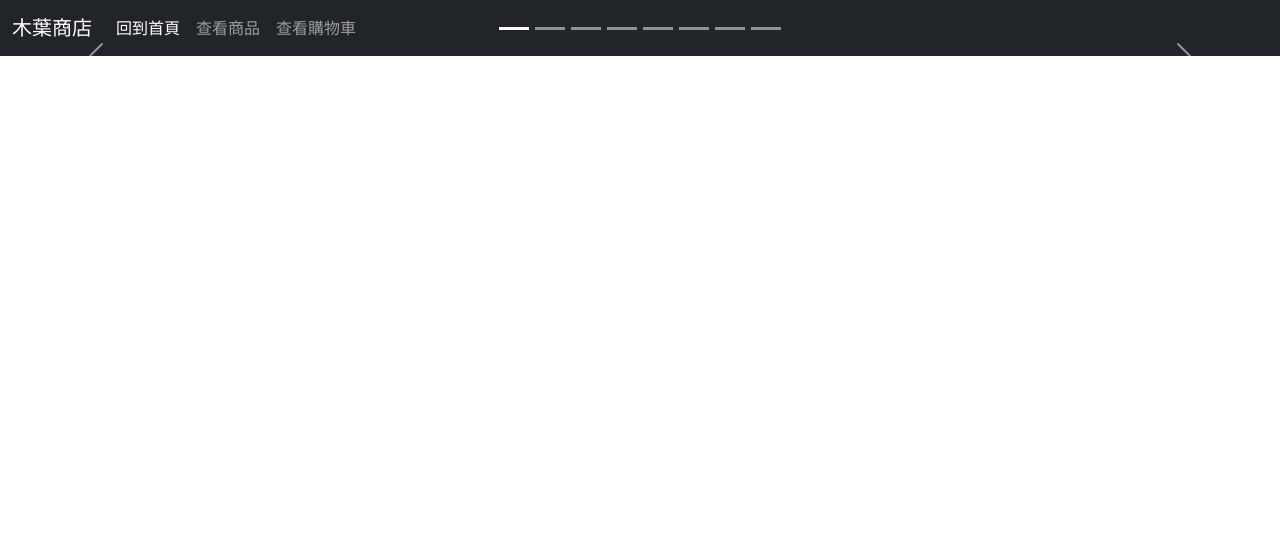
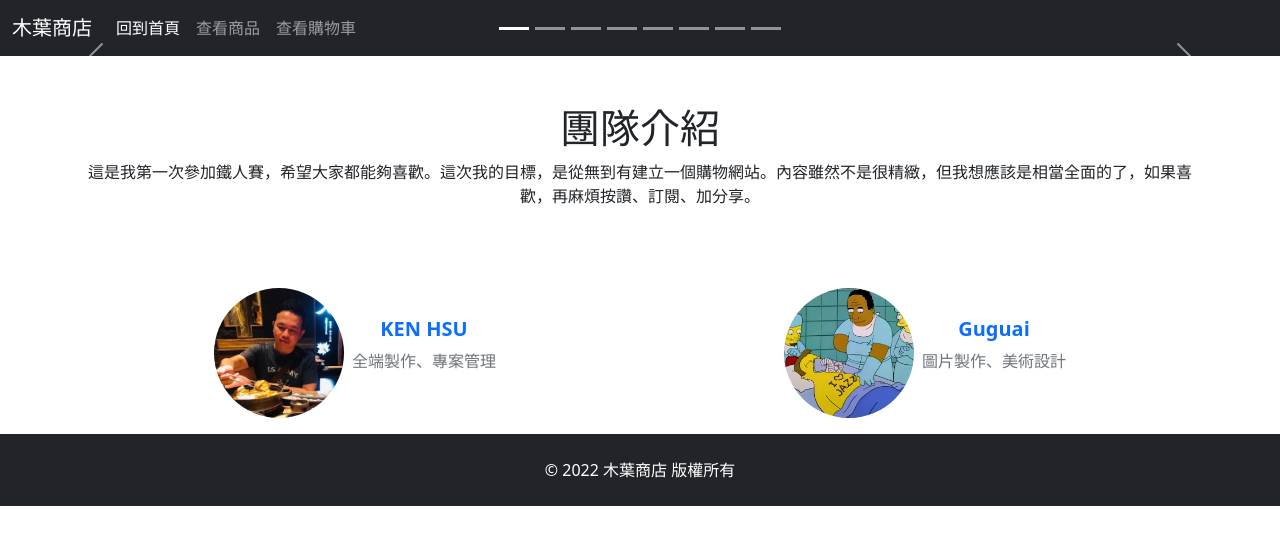
Before and after one commit to MiruOrange/narutomarket, a Django app: template templates/index.html in a window 1280 px wide. Shown: the top 545 px of the page. Run offline with Django 4.2, Linux system fonts and the light colour scheme; the template is opened without the code that fills it, so the values that code supplies are empty.

Commit message:
完成了index.html網頁製作

```diff
--- a/templates/base.html
+++ b/templates/base.html
@@ -23,6 +23,13 @@
         </div>
     </nav>
     {% block content %} {% endblock %}
+    <footer class="container-fluid text-center bg-dark text-white py-4">
+      <div class="row">
+        <div class="col">
+          © 2022 木葉商店 版權所有
+        </div>
+      </div>
+    </footer>
     <script src="https://cdn.jsdelivr.net/npm/bootstrap@5.2.1/dist/js/bootstrap.bundle.min.js" integrity="sha384-u1OknCvxWvY5kfmNBILK2hRnQC3Pr17a+RTT6rIHI7NnikvbZlHgTPOOmMi466C8" crossorigin="anonymous"></script>
   </body>
 </html>
--- a/templates/index.html
+++ b/templates/index.html
@@ -34,5 +34,29 @@
       <span class="carousel-control-next-icon" aria-hidden="true"></span>
       <span class="visually-hidden">Next</span>
     </button>
+</div>
+<div class="container text-center">
+  <div class="row">
+    <div class="col my-5">
+      <h1>團隊介紹</h1>
+      <p>這是我第一次參加鐵人賽，希望大家都能夠喜歡。這次我的目標，是從無到有建立一個購物網站。內容雖然不是很精緻，但我想應該是相當全面的了，如果喜歡，再麻煩按讚、訂閱、加分享。</p>
+    </div>
   </div>
+  <div class="row">
+    <div class="col-12 col-md-6 d-flex align-items-center justify-content-center my-3">
+      <img class="rounded-circle" width="130px" height="130px" src="/static/images/team/ken.jpg" alt="">
+      <div class="ms-2">
+        <h5 class="text-primary fw-bold">KEN HSU</h5>
+        <p class="text-muted">全端製作、專案管理</p>
+      </div>
+    </div>
+    <div class="col-12 col-md-6 d-flex align-items-center justify-content-center my-3">
+      <img class="rounded-circle" width="130px" height="130px" src="/static/images/team/guguai.jpg" alt="">
+      <div class="ms-2">
+        <h5 class="text-primary fw-bold">Guguai</h5>
+        <p class="text-muted">圖片製作、美術設計</p>
+      </div>
+    </div>
+  </div>
+</div>
 {% endblock %}
```
Also changed, not shown: static/images/team/guguai.jpg (added), static/images/team/ken.jpg (added).
